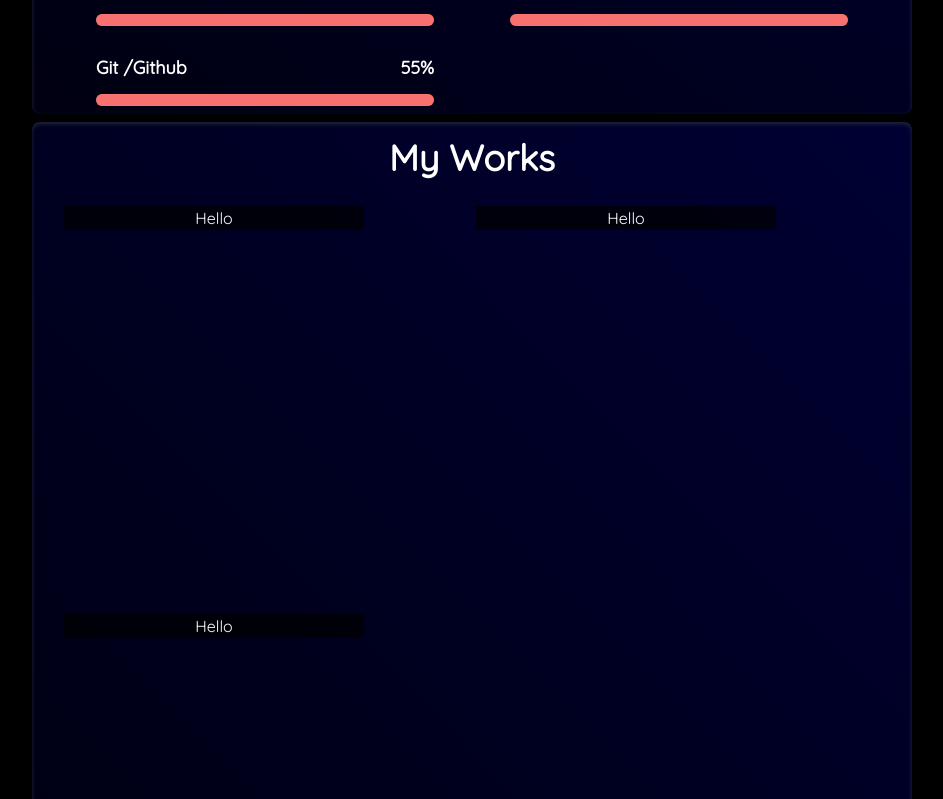
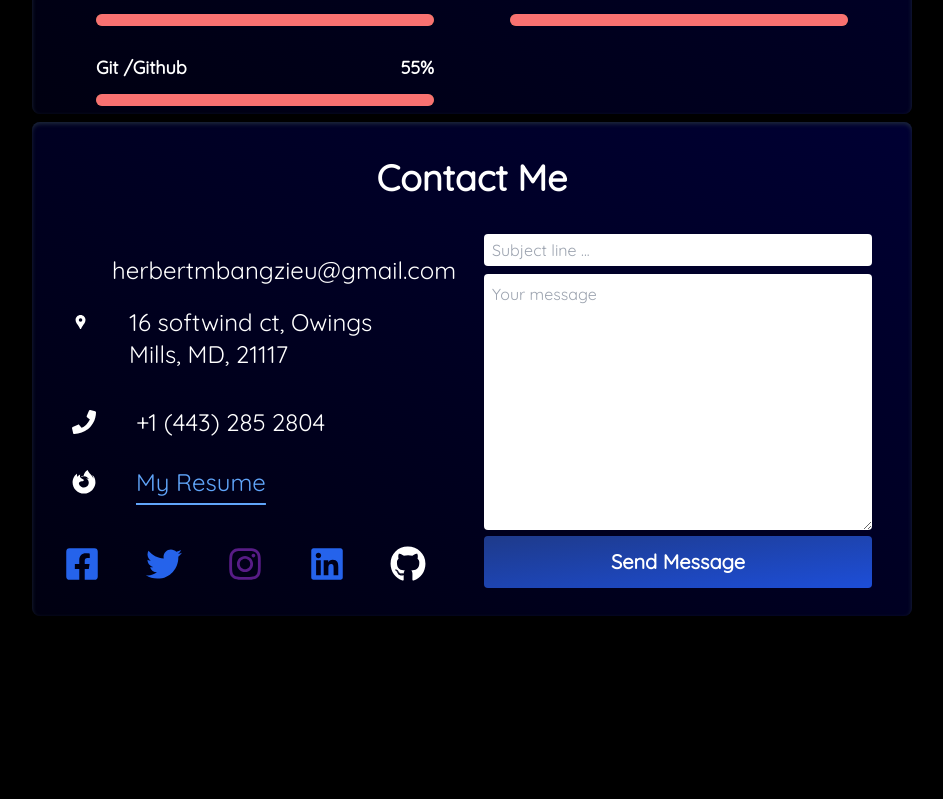
Before and after one commit to HerbertMbangzieu/website, a React (Vite) app: page / in a window 1280 px wide. Shown: the part 1741-2540 px from the top of the page, without its empty margins (168-1111 px from the left). After the commit the page ends 2377 px from the top, so only its background shows below. Built offline with nearby package versions, Linux system fonts and the light colour scheme.

Commit message:
gh-pages

```diff
--- a/package.json
+++ b/package.json
@@ -6,7 +6,7 @@
   "type": "module",
   "scripts": {
     "predeploy": "npm run build",
-    "deploy": "main -d build",
+    "deploy": "gh-pages -d build",
     "dev": "vite",
     "build": "vite build",
     "lint": "eslint . --ext js,jsx --report-unused-disable-directives --max-warnings 0",
@@ -26,6 +26,7 @@
     "eslint-plugin-react": "^7.33.2",
     "eslint-plugin-react-hooks": "^4.6.0",
     "eslint-plugin-react-refresh": "^0.4.5",
+    "gh-pages": "^6.1.1",
     "postcss": "^8.4.33",
     "tailwindcss": "^3.4.1",
     "vite": "^5.0.8"
--- a/src/App.jsx
+++ b/src/App.jsx
@@ -5,17 +5,21 @@ import Home from "./sections/Home";
 import About from "./sections/About";
 import Skills from "./sections/Skills";
 import Works from "./sections/Works";
+import Contact from "./sections/Contact";
 
 function App() {
   return (
     <>
       <div className="w-full flex justify-center pb-5 font-quicksand">
-        <div className="p-2 md:px-[200px]">
+        <div className="px-2 md:px-[200px]">
+          <div className="static mb-2 bg-gradient-to-tr from-[#001] to-[#003]">
           <Menu />
+          </div>
           <Home />
           <About />
           <Skills />
-          <Works/>
+          {/* <Works/> */}
+          <Contact/>
         </div>
       </div>
     </>
--- a/src/components/Menu.jsx
+++ b/src/components/Menu.jsx
@@ -39,7 +39,7 @@ const Menu = () => {
               My Works
             </a>
             <a
-              href="#home"
+              href="#contact"
               className="mx-2 lg:mx-6 font-semibold hover:text-red-400"
             >
               Contact
@@ -81,7 +81,7 @@ const Menu = () => {
             <a href="#works">My Works</a>
           </li>
           <li className="my-4 hover:text-red-400">
-            <a href="#home">Contact</a>
+            <a href="#contact">Contact</a>
           </li>
         </ul>
       </div>
--- /dev/null
+++ b/src/sections/Contact.jsx
@@ -0,0 +1,150 @@
+import React, { useState } from "react";
+import {
+  FaEnvelope,
+  FaFacebook,
+  FaFacebookSquare,
+  FaFirefoxBrowser,
+  FaGithub,
+  FaInstagram,
+  FaInstagramSquare,
+  FaLinkedin,
+  FaMapPin,
+  FaPhone,
+  FaTwitter,
+} from "react-icons/fa";
+import { MdLocationPin } from "react-icons/md";
+
+const Contact = () => {
+  const [subjectLine, setSubjectline] = useState("");
+  const [body, setBody] = useState("");
+
+  return (
+    <>
+      <div
+        id="contact"
+        className="w-full bg-gradient-to-tr px-3 md:px-5 lg:px-8 py-3 lg:py-5 from-[#001] to-[#003] rounded-lg text-white font-quicksand shadow-inner shadow-slate-800 mt-2"
+      >
+        <div className="text-xl md:text-4xl font-semibold text-center py-4 mb-3">
+          Contact Me
+        </div>
+        <div className="lg:grid lg:grid-cols-2 lg:gap-2">
+          <div>
+            <div className="px-2 py-6 lg:py-8">
+              <div className="flex text-xl md:text-2xl ">
+                <FaEnvelope />{" "}
+                <p className="px-10 -mt-1">herbertmbangzieu@gmail.com</p>
+              </div>
+
+              <div className="flex text-xl md:text-2xl py-4 lg:py-6">
+                <MdLocationPin />{" "}
+                <p className="px-10 -mt-1">
+                  16 softwind ct, Owings Mills, MD, 21117
+                </p>
+              </div>
+
+              <div className="flex text-xl md:text-2xl py-4">
+                <FaPhone /> <p className="px-10 -mt-1">+1 (443) 285 2804</p>
+              </div>
+
+              <div className="flex text-xl md:text-2xl py-4">
+                <FaFirefoxBrowser />{" "}
+                <p className="px-10 -mt-1">
+                  <a
+                    href="https://herbertmbangzieu.github.io/onlineresume/"
+                    className="text-blue-400 underline underline-offset-[12px]"
+                    target="_blank"
+                  >
+                    My Resume
+                  </a>
+                </p>
+              </div>
+            </div>
+            <div className="grid grid-cols-5 gap-1">
+              <a
+                href="https://facebook.com/herbertmbangzieu/"
+                target="_blank"
+                className="text-center text-4xl text-blue-600"
+              >
+                {" "}
+                <FaFacebookSquare />{" "}
+              </a>
+              <a
+                href="https://twitter.com/hlarym1/"
+                target="_blank"
+                className="text-center text-4xl text-blue-600"
+              >
+                {" "}
+                <FaTwitter />{" "}
+              </a>
+              <a
+                href="https://instagram.com/herbertmbangzieu/"
+                target="_blank"
+                className="text-center text-4xl text-purple-900"
+              >
+                {" "}
+                <FaInstagram />{" "}
+              </a>
+              <a
+                href="https://www.linkedin.com/in/herbert-mbangzieu-ab4829221/"
+                target="_blank"
+                className="text-center text-4xl text-blue-600"
+              >
+                {" "}
+                <FaLinkedin />{" "}
+              </a>
+              <a
+                href="https://github.com/herbertmbangzieu/"
+                target="_blank"
+                className="text-center text-4xl"
+              >
+                {" "}
+                <FaGithub />{" "}
+              </a>
+            </div>
+          </div>
+
+          <div className="p-2">
+            <div className="text-black">
+              <input
+                type="text"
+                name=""
+                id=""
+                placeholder="Subject line ..."
+                className="w-full rounded px-2 py-1"
+                // value={subjectLine || ""}
+                onChange={(e) => {
+                  setSubjectline(e.target.value);
+                }}
+              />
+
+              <textarea
+                name=""
+                id=""
+                cols="30"
+                rows="10"
+                className="w-full rounded mt-2 p-2"
+                placeholder="Your message"
+                onChange={(e) => {
+                  setBody(e.target.value);
+                }}
+              ></textarea>
+
+              <div className="w-full bg-gradient-to-br from-blue-900 to-blue-700 text-center text-white font-semibold p-3 rounded text-xl">
+                {" "}
+                <a
+                  href={ `mailto:herbertmbangzieu@gmail.com?subject=${subjectLine}&body=${body}`}
+
+                >
+                  {" "}
+                  Send Message
+                </a>{" "}
+              </div>
+            </div>
+          </div>
+        </div>
+      </div>
+    </>
+  );
+};
+
+export default Contact;
```
Also changed, not shown: 1 other file (tests, documents, lock files or other folders).
